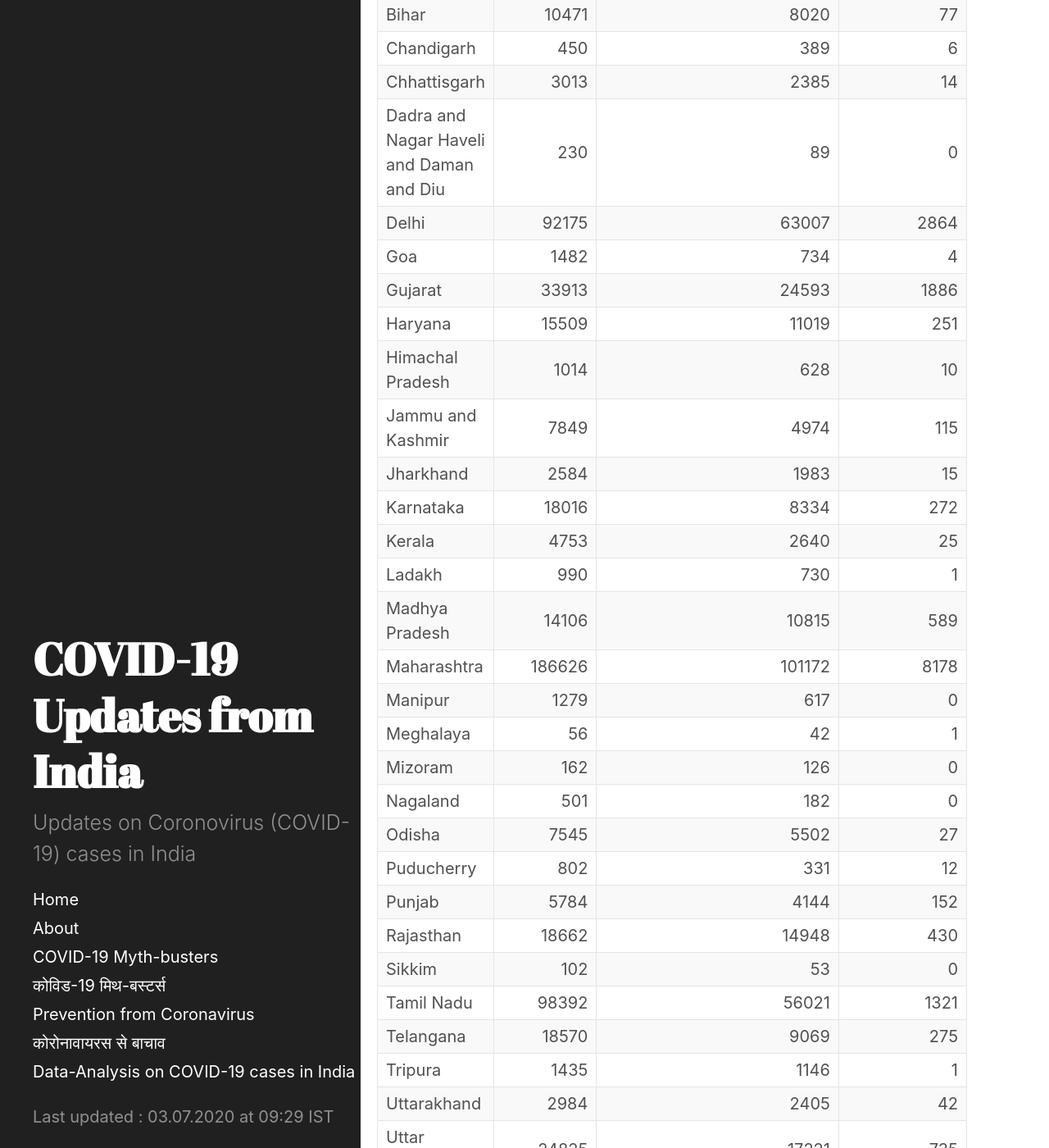
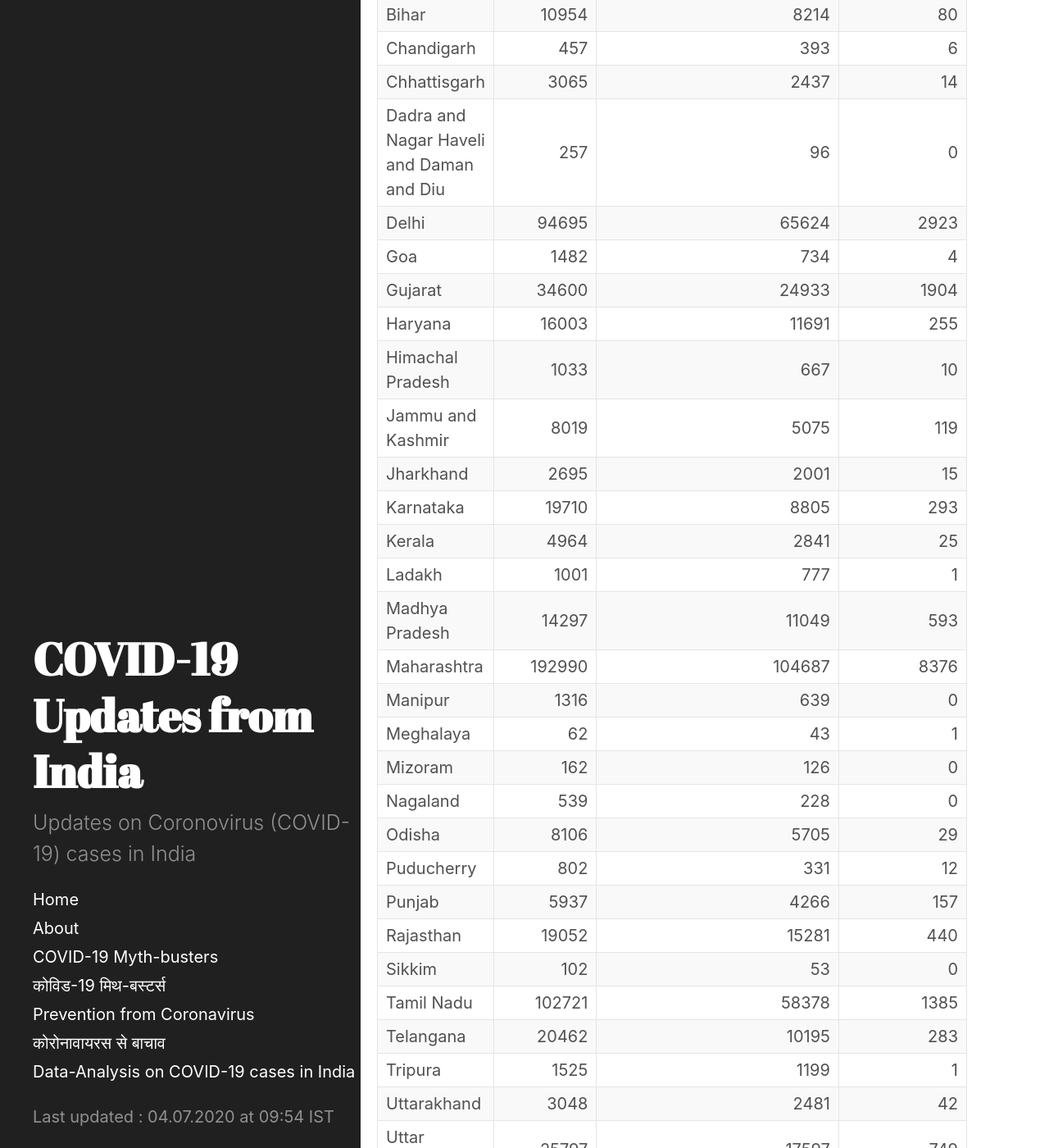
Before and after one commit to bhooraj/covid19updates-india, a Jekyll site: the page built from _posts/2020-07-04-home.md, in a window 1280 px wide and 1400 px high, scrolled down 990 px. Shown: the whole window at 82% size. Built offline with Jekyll 4.4.1, drawn with Linux system fonts in a browser that asks for light colours; some of the changed text lies outside the part shown.

Commit message:
4thJuly Update

```diff
--- a/_data/last_updated.yml
+++ b/_data/last_updated.yml
@@ -1 +1 @@
-- updated_on : 03.07.2020 at 09:29 IST
+- updated_on : 04.07.2020 at 09:54 IST
--- /dev/null
+++ b/_includes/table-20200704-0954.md
@@ -0,0 +1,38 @@
+| Name of State / UT                       |   Total Confirmed cases |   Cured/Discharged/Migrated |   Deaths ( more than 70% cases due to comorbidities ) |
+|:-----------------------------------------|------------------------:|----------------------------:|------------------------------------------------------:|
+| Andaman and Nicobar Islands              |                     116 |                          54 |                                                     0 |
+| Andhra Pradesh                           |                   16934 |                        7632 |                                                   206 |
+| Arunachal Pradesh                        |                     252 |                          75 |                                                     1 |
+| Assam                                    |                    9673 |                        6349 |                                                    14 |
+| Bihar                                    |                   10954 |                        8214 |                                                    80 |
+| Chandigarh                               |                     457 |                         393 |                                                     6 |
+| Chhattisgarh                             |                    3065 |                        2437 |                                                    14 |
+| Dadra and Nagar Haveli and Daman and Diu |                     257 |                          96 |                                                     0 |
+| Delhi                                    |                   94695 |                       65624 |                                                  2923 |
+| Goa                                      |                    1482 |                         734 |                                                     4 |
+| Gujarat                                  |                   34600 |                       24933 |                                                  1904 |
+| Haryana                                  |                   16003 |                       11691 |                                                   255 |
+| Himachal Pradesh                         |                    1033 |                         667 |                                                    10 |
+| Jammu and Kashmir                        |                    8019 |                        5075 |                                                   119 |
+| Jharkhand                                |                    2695 |                        2001 |                                                    15 |
+| Karnataka                                |                   19710 |                        8805 |                                                   293 |
+| Kerala                                   |                    4964 |                        2841 |                                                    25 |
+| Ladakh                                   |                    1001 |                         777 |                                                     1 |
+| Madhya Pradesh                           |                   14297 |                       11049 |                                                   593 |
+| Maharashtra                              |                  192990 |                      104687 |                                                  8376 |
+| Manipur                                  |                    1316 |                         639 |                                                     0 |
+| Meghalaya                                |                      62 |                          43 |                                                     1 |
+| Mizoram                                  |                     162 |                         126 |                                                     0 |
+| Nagaland                                 |                     539 |                         228 |                                                     0 |
+| Odisha                                   |                    8106 |                        5705 |                                                    29 |
+| Puducherry                               |                     802 |                         331 |                                                    12 |
+| Punjab                                   |                    5937 |                        4266 |                                                   157 |
+| Rajasthan                                |                   19052 |                       15281 |                                                   440 |
+| Sikkim                                   |                     102 |                          53 |                                                     0 |
+| Tamil Nadu                               |                  102721 |                       58378 |                                                  1385 |
+| Telangana                                |                   20462 |                       10195 |                                                   283 |
+| Tripura                                  |                    1525 |                        1199 |                                                     1 |
+| Uttarakhand                              |                    3048 |                        2481 |                                                    42 |
+| Uttar Pradesh                            |                   25797 |                       17597 |                                                   749 |
+| West Bengal                              |                   20488 |                       13571 |                                                   717 |
+| Cases being reassigned to states         |                    4999 |                           0 |                                                     0 |
--- a/_posts/2020-07-03-home.md
+++ b/_posts/2020-07-04-home.md
@@ -4,7 +4,7 @@
 last_update: true
 ---
 
-#### COVID-19 Cases in India (as on  03	July 2020, 08:00 IST)
+#### COVID-19 Cases in India (as on  04	July 2020, 08:00 IST)
 <div class="alert alert-primary" role="alert">
 <p id = "totalcases" style="font-size: 1.2rem; font-weight: bold;"></p>
 <p id = "totalrecovered" style="font-size: 1.2rem; font-weight: bold;"></p>
@@ -22,7 +22,7 @@
 
 <div class="datatable-begin"></div>
 
-{% include table-20200703-0929.md %}
+{% include table-20200704-0954.md %}
 
 <div class="datatable-end"></div>
 <br>
```
Also changed, not shown: _includes/charts-20200704-0955.html (added, +193 -0 lines), _posts/2020-06-23-Updates.md (renamed from _posts/2020-06-22-Updates.md, +3 -0 lines), _posts/2020-07-04-Latest-updates.md (renamed from _posts/2020-07-03-Latest-updates.md, +4 -4 lines), stats-and-charts.md (+2 -2 lines).
